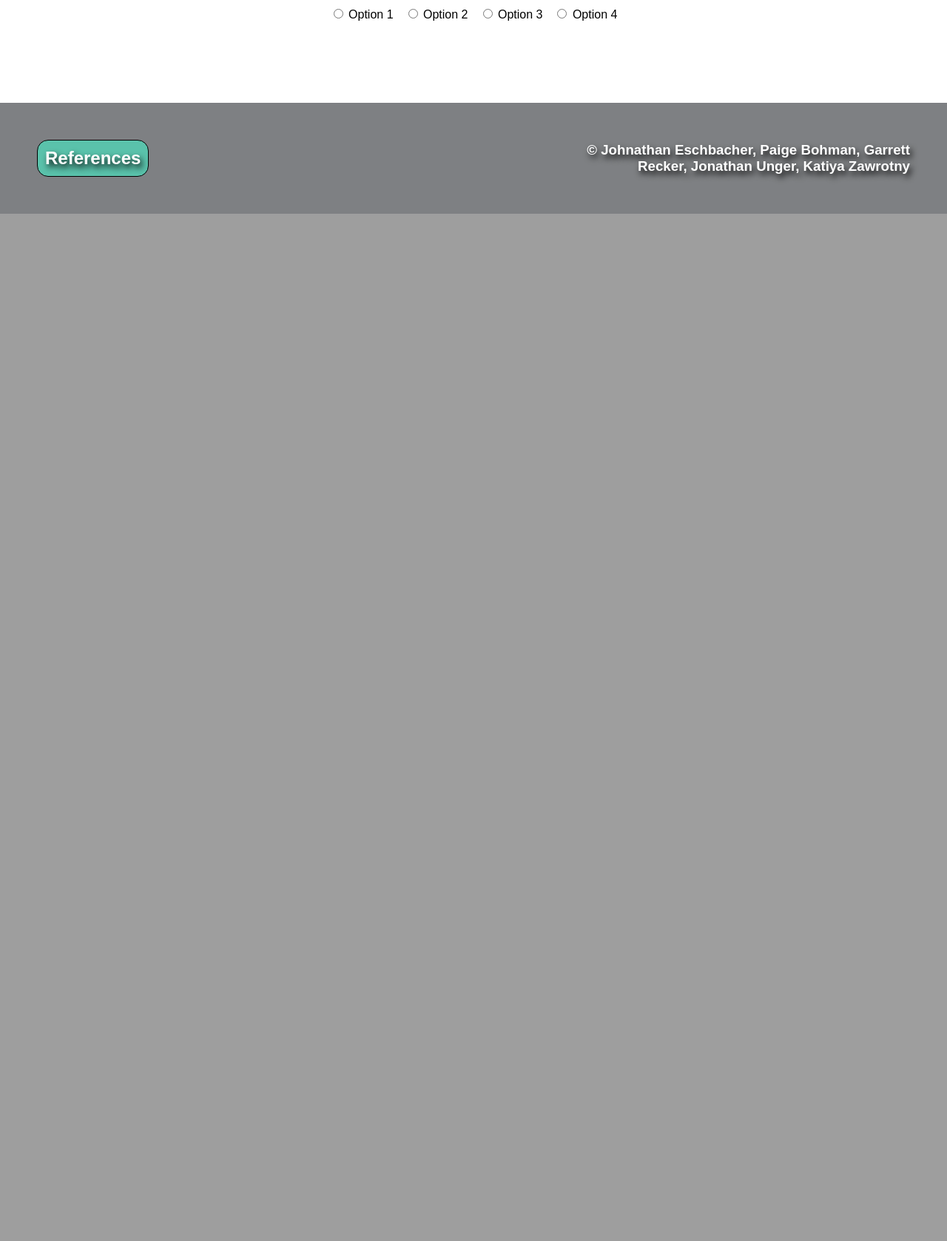
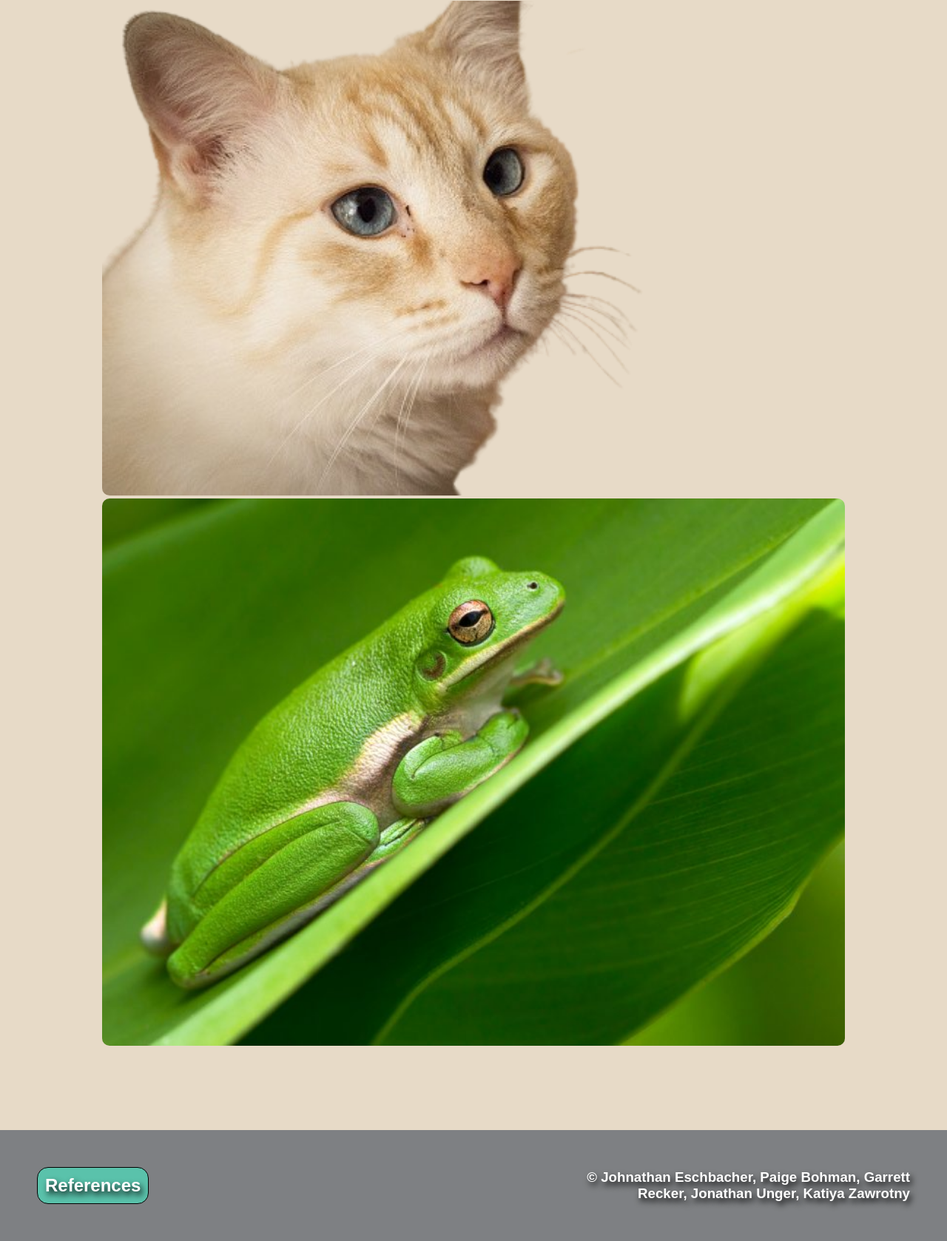
Before and after one commit to jme9889/ISTE240-Group4, a PHP site: page /contrast/index.html in a window 1280 px wide. Shown: the part 1264-2942 px from the top of the page at 74% size. Before the commit the page ends 1553 px from the top, so only its background shows below. Run offline with PHP 8.4, Linux system fonts and the light colour scheme.

Commit message:
Contrast Images Added

```diff
--- a/assets/style.css
+++ b/assets/style.css
@@ -2,6 +2,10 @@
 body {
     font-family: Arial, sans-serif;
     margin: 0;
+}
+
+#contrast-body {
+    background-color: #E7DAC7;
 }
 
 /* Hero image */
--- a/contrast/index.html
+++ b/contrast/index.html
@@ -9,7 +9,7 @@
     <link rel="icon" href="../assets/images/logo.png" type="image/png">
 </head>
 
-<body>
+<body id="contrast-body">
     <header>
         <div class="logo">
             <a href="../index.html">
@@ -62,20 +62,24 @@
     <main>
         <div class="single-column">
             <div class="column">
-                <section class="intro">
+                <section class="paragraph">
                     <h1>The CRAPsite - Contrast</h1>
-                    <p>Generic title.</p>
-                    <p>this is content that needs to be replaced. </p>
+                    <p>Some generic text here about Contrast</p>
                 </section>
 
-                <div class="image-section">
-                    <img src="../assets/images/EXAMPLE_IMAGE.jpg" alt="Example Image" class="bordered-image">
-                    <div class="radio-row">
-                        <label><input type="radio" name="option" value="1"> Option 1</label>
-                        <label><input type="radio" name="option" value="2"> Option 2</label>
-                        <label><input type="radio" name="option" value="3"> Option 3</label>
-                        <label><input type="radio" name="option" value="4"> Option 4</label>
-                    </div>
+                <!-- Paige, please try and get whatever content you write here split into at least 4 or 5 paragraphs.
+                 Just copy/paste the paragraph section above, same kinda style as the homepage -->
+
+                 <!--Try and include 1 or 2 more images/graphics from the ones Katiya had-->
+
+                 <!-- These are the images I plan to use, it's just gonna have one image visible at a time in the end.
+                  Put these images with whatever paragraph you have mentioning color contrast for images-->
+                 <img src="../assets/images/bad-contrast.jpg" alt="Flower with Bad Contrast" class="contrast-img">
+                 <img src="../assets/images/mid-contrast.png" alt="Cat with Mid Contrast" class="contrast-img">
+                 <img src="../assets/images/good-contrast.jpg" alt="Frog with Good Contrast" class="contrast-img">
+
+                <div class="interaction-panel">
+
                 </div>
             </div>
 
```
Also changed, not shown: index.html (+7 -7 lines), assets/images/bad-contrast.jpg (added), assets/images/good-contrast.jpg (added), assets/images/mid-contrast.png (added).
